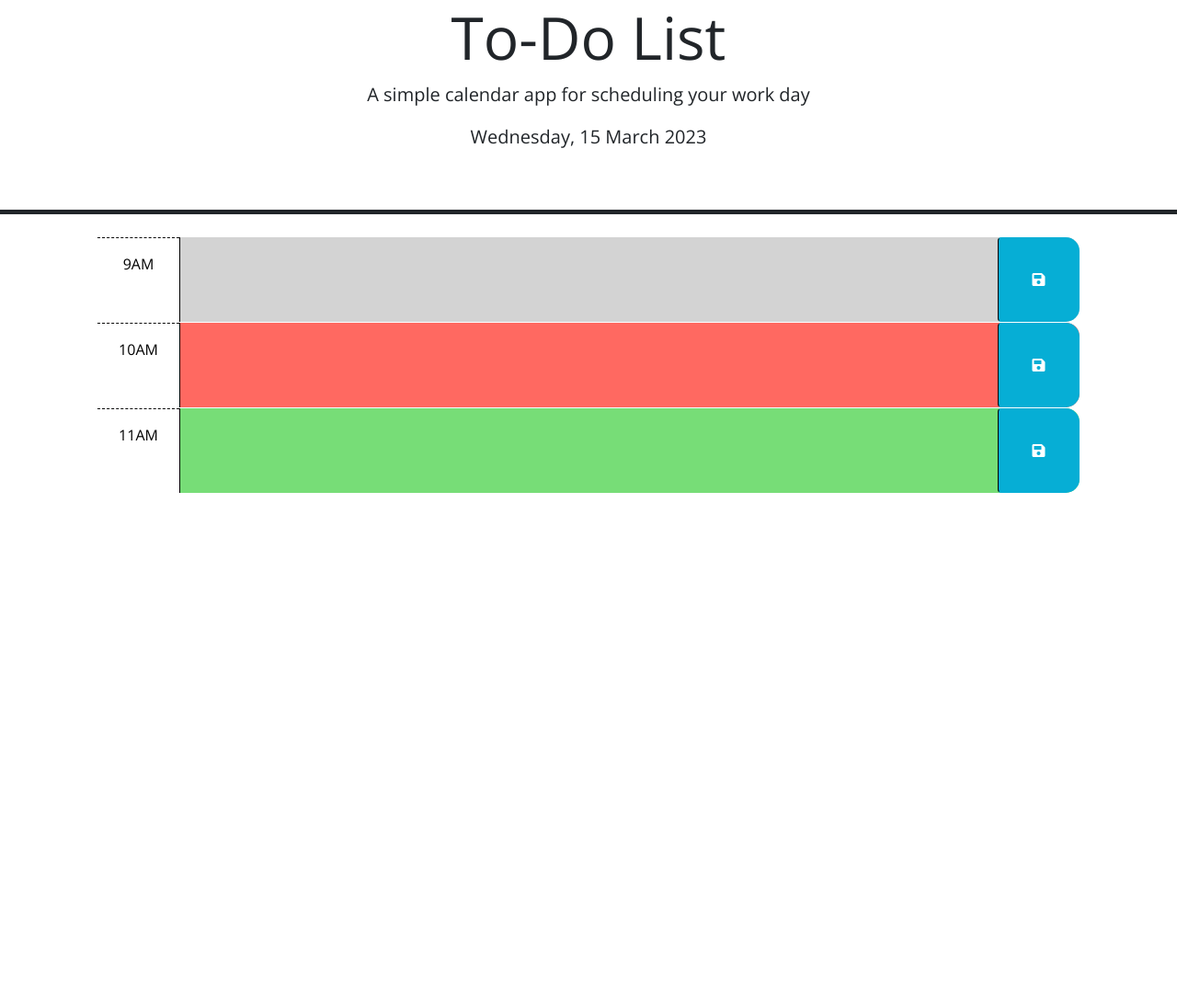
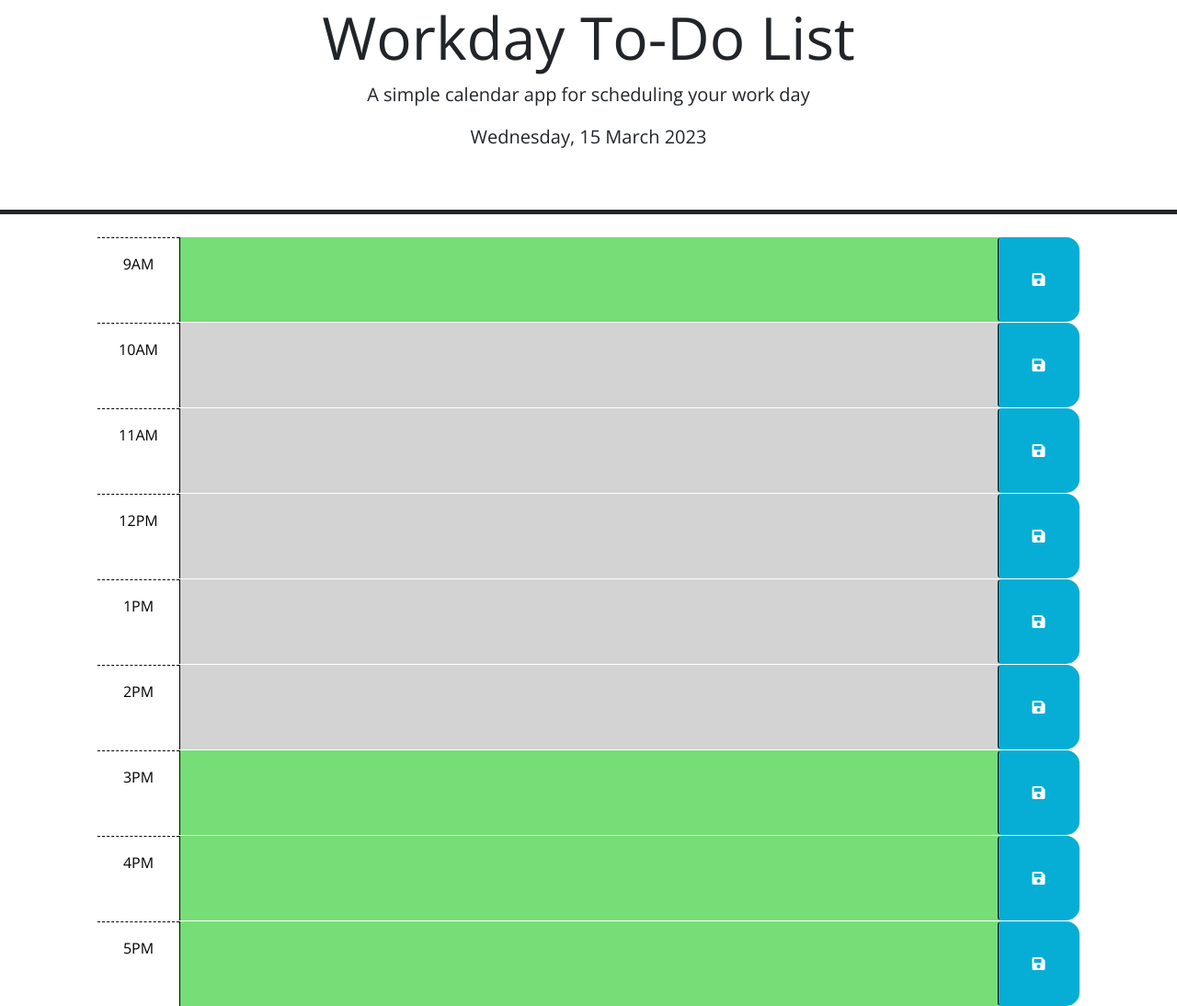
Before and after one commit to zeinahares/To-Do-List, a plain HTML site: page index.html in a window 1280 px wide. Shown: the part 45-1139 px from the top of the page at 92% size. Before the commit the page ends 800 px from the top, so only its background shows below. Drawn offline with nearby package versions, Linux system fonts and the light colour scheme.

Commit message:
added the present past future feature,  but its still a bit buggy with 9am being green

```diff
--- a/index.html
+++ b/index.html
@@ -19,28 +19,18 @@
       rel="stylesheet"
     />
     <link rel="stylesheet" href="style.css" />
-    <title>To-Do List</title>
+    <title>Workday To-Do List</title>
   </head>
 
   <body>
     <header class="p-5 mb-4 border-5 border-bottom border-dark text-center">
-      <h1 class="display-3">To-Do List</h1>
+      <h1 class="display-3">Workday To-Do List</h1>
       <p class="lead">A simple calendar app for scheduling your work day</p>
       <p id="currentDay" class="lead"></p>
     </header>
     <div class="container-lg px-5">
-      <!-- Use class for "past", "present", and "future" to apply styles to the
-        time-block divs accordingly. The javascript will need to do this by
-        adding/removing these classes on each div by comparing the hour in the
-        id to the current hour. The html provided below is meant to be an example
-        demonstrating how the css provided can be leveraged to create the
-        desired layout and colors. The html below should be removed or updated
-        in the finished product. Remember to delete this comment once the
-        code is implemented.
-        -->
 
-      <!-- Example of a past time block. The "past" class adds a gray background color. -->
-      <div id="hour-9" class="row time-block past">
+      <div id="hour-9" class="row time-block">
         <div class="col-2 col-md-1 hour text-center py-3">9AM</div>
         <textarea class="col-8 col-md-10 description" rows="3"> </textarea>
         <button class="btn saveBtn col-2 col-md-1" aria-label="save">
@@ -48,8 +38,7 @@
         </button>
       </div>
 
-      <!-- Example of a a present time block. The "present" class adds a red background color. -->
-      <div id="hour-10" class="row time-block present">
+      <div id="hour-10" class="row time-block">
         <div class="col-2 col-md-1 hour text-center py-3">10AM</div>
         <textarea class="col-8 col-md-10 description" rows="3"> </textarea>
         <button class="btn saveBtn col-2 col-md-1" aria-label="save">
@@ -57,9 +46,57 @@
         </button>
       </div>
 
-      <!-- Example of a future time block. The "future" class adds a green background color. -->
-      <div id="hour-11" class="row time-block future">
+      <div id="hour-11" class="row time-block">
         <div class="col-2 col-md-1 hour text-center py-3">11AM</div>
+        <textarea class="col-8 col-md-10 description" rows="3"> </textarea>
+        <button class="btn saveBtn col-2 col-md-1" aria-label="save">
+          <i class="fas fa-save" aria-hidden="true"></i>
+        </button>
+      </div>
+
+      <div id="hour-12" class="row time-block">
+        <div class="col-2 col-md-1 hour text-center py-3">12PM</div>
+        <textarea class="col-8 col-md-10 description" rows="3"> </textarea>
+        <button class="btn saveBtn col-2 col-md-1" aria-label="save">
+          <i class="fas fa-save" aria-hidden="true"></i>
+        </button>
+      </div>
+
+      <div id="hour-1" class="row time-block">
+        <div class="col-2 col-md-1 hour text-center py-3">1PM</div>
+        <textarea class="col-8 col-md-10 description" rows="3"> </textarea>
+        <button class="btn saveBtn col-2 col-md-1" aria-label="save">
+          <i class="fas fa-save" aria-hidden="true"></i>
+        </button>
+      </div>
+
+
+      <div id="hour-2" class="row time-block">
+        <div class="col-2 col-md-1 hour text-center py-3">2PM</div>
+        <textarea class="col-8 col-md-10 description" rows="3"> </textarea>
+        <button class="btn saveBtn col-2 col-md-1" aria-label="save">
+          <i class="fas fa-save" aria-hidden="true"></i>
+        </button>
+      </div>
+
+      <div id="hour-3" class="row time-block">
+        <div class="col-2 col-md-1 hour text-center py-3">3PM</div>
+        <textarea class="col-8 col-md-10 description" rows="3"> </textarea>
+        <button class="btn saveBtn col-2 col-md-1" aria-label="save">
+          <i class="fas fa-save" aria-hidden="true"></i>
+        </button>
+      </div>
+
+      <div id="hour-4" class="row time-block">
+        <div class="col-2 col-md-1 hour text-center py-3">4PM</div>
+        <textarea class="col-8 col-md-10 description" rows="3"> </textarea>
+        <button class="btn saveBtn col-2 col-md-1" aria-label="save">
+          <i class="fas fa-save" aria-hidden="true"></i>
+        </button>
+      </div>
+
+      <div id="hour-5" class="row time-block">
+        <div class="col-2 col-md-1 hour text-center py-3">5PM</div>
         <textarea class="col-8 col-md-10 description" rows="3"> </textarea>
         <button class="btn saveBtn col-2 col-md-1" aria-label="save">
           <i class="fas fa-save" aria-hidden="true"></i>
--- a/script.js
+++ b/script.js
@@ -1,7 +1,7 @@
 
 // [x] the current day is displayed at the top of the calendar when calendar opens
-// [ ] WHEN I scroll down THEN I am presented with timeblocks for standard business hours
-// [ ] each timeblock is color coded to indicate whether it is in the past, present, or future
+// [X] WHEN I scroll down THEN I am presented with timeblocks for standard business hours
+// [- Buggy] each timeblock is color coded to indicate whether it is in the past, present, or future (CHANGE CLASSES, ADD REMOVE FUTURE & PAST & PRESENT)
 // [X] WHEN I click into a timeblock THEN I can enter an event
 // [ ] WHEN I click the save button for that timeblock THEN the text for that event is saved in local storage
 // [ ] WHEN I refresh the page THEN the saved events persist
@@ -23,6 +23,31 @@ $(function () {
   // attribute of each time-block be used to conditionally add or remove the
   // past, present, and future classes? How can Day.js be used to get the
   // current hour in 24-hour time?
+  var todaysHour = dayjs().format('hA');
+  var workdayHours = 9;
+
+  var hourBox = $('.container-lg').children('.row');
+
+
+  for(var i = 0; i < workdayHours; i++) {
+    if (hourBox.eq(i).children('.hour').text() === todaysHour) {
+      hourBox.eq(i).addClass('present');
+    } else if (hourBox.eq(i).children('.hour').text() < todaysHour) {
+      hourBox.eq(i).addClass('past');
+    } else if (hourBox.eq(i).children('.hour').text() > todaysHour){
+      hourBox.eq(i).addClass('future');
+    }
+    // var hourEl = hourBox.eq(i).children('.hour').text();
+    // var hourDiff = todaysDate.diff(hourEl,'hour');
+    // console.log(todaysHour);
+    // if ( hourDiff === 0) {
+    //   hourBox.eq(i).addClass('present');
+    // } else if (hourDiff < 0) {
+    //   hourBox.eq(i).addClass('past');
+    // } else if (hourDiff > 0){
+    //   hourBox.eq(i).addClass('future');
+    // }
+  }
 
   //
   // TODO: Add code to get any user input that was saved in localStorage and set
```
